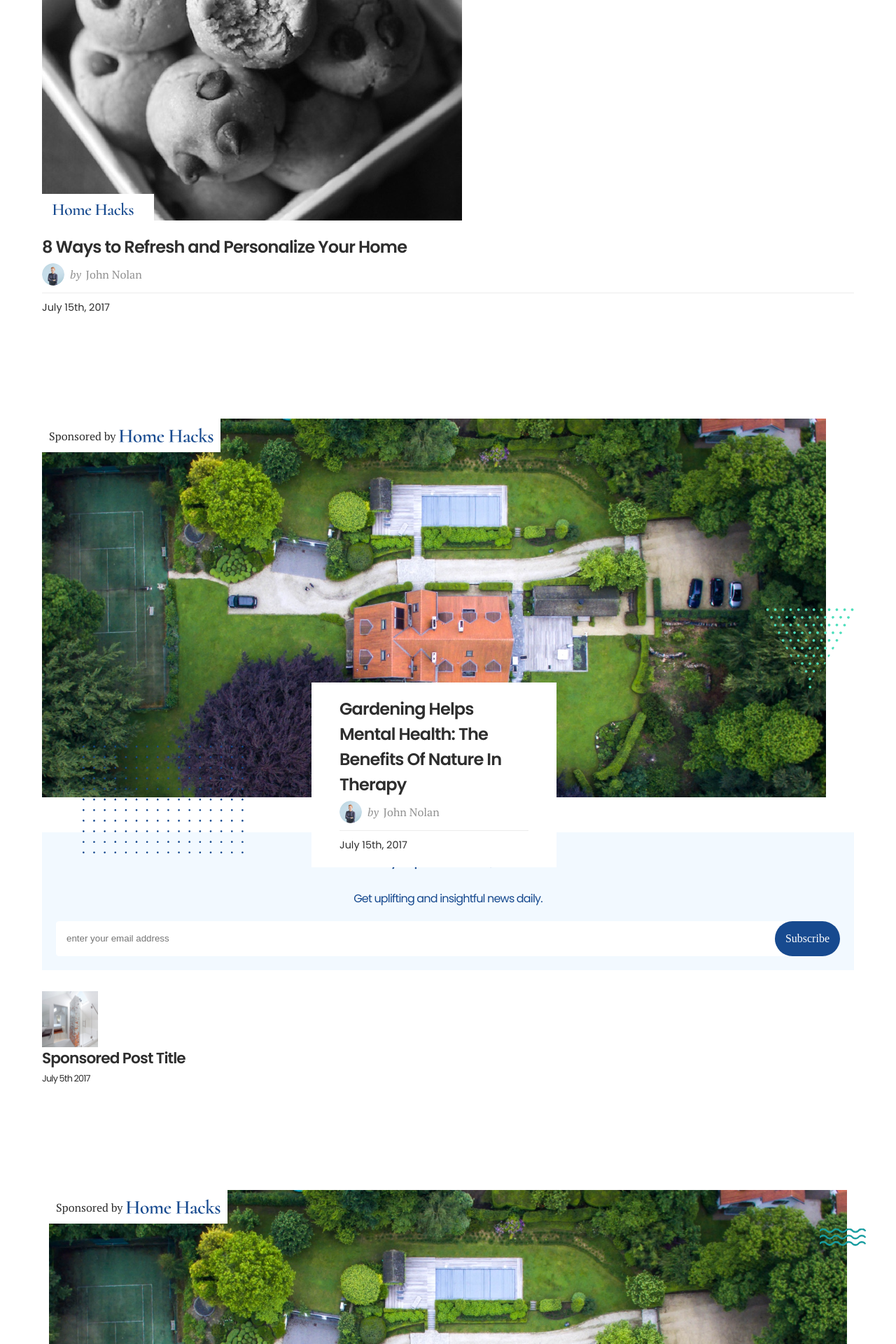
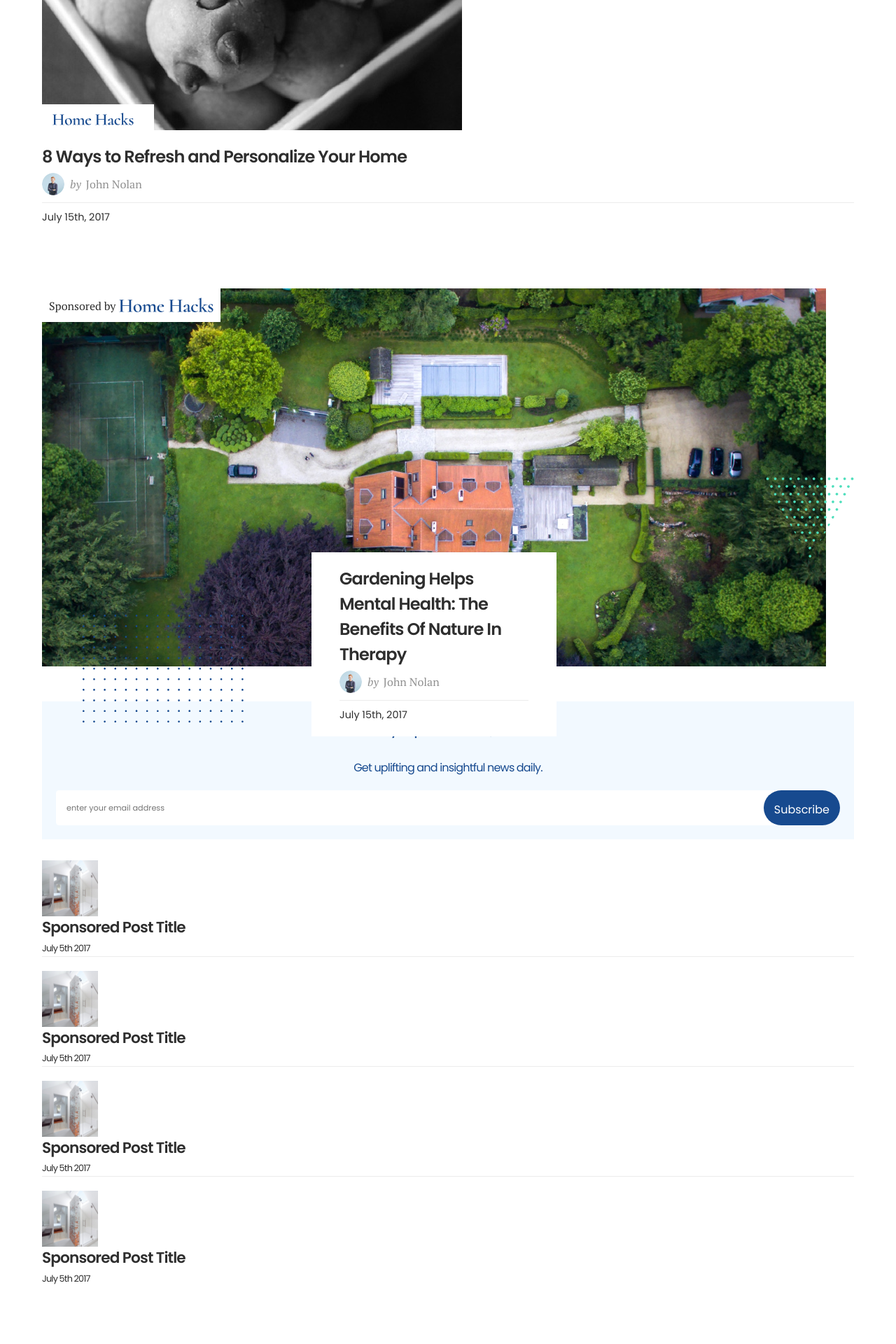
Before and after one commit to lmosele/templates1, a PHP site: page /sbly-index.php in a window 1280 px wide; the page is wider, and only the part inside the window is pictured. Shown: the part 3480-5400 px from the top of that part at 70% size. Run offline with PHP 8.4, Linux system fonts and the light colour scheme; style sheets or scripts are compiled from the project's sources; some libraries are stand-ins or nearby versions; some web fonts are replaced.

Commit message:
Style changes

```diff
--- a/sbly-index.php
+++ b/sbly-index.php
@@ -202,6 +202,51 @@
 				<div class="col-md-12 col-sm-6 col-xs-12">
 					<ul class="recommended-posts">
 						<!-- will probably need some sort of CMS logic to limit listings here -->
+						<li class="post-listing">
+							<div class="row">
+								<div class="post-image-container col-xs-2">
+									<a href="#{post link}" class="post-image" alt="{post title}">
+										<img src="./dist/img/photos/listing1.png">
+									</a>
+								</div>
+								<div class="post-details col-xs-10">
+									<a href="#{post link}" class="post-title">
+										<h3>Sponsored Post Title</h3>
+									</a>
+									<span class="post-crumb-datetime">July 5th 2017</span>
+								</div>
+							</div>
+						</li>
+						<li class="post-listing">
+							<div class="row">
+								<div class="post-image-container col-xs-2">
+									<a href="#{post link}" class="post-image" alt="{post title}">
+										<img src="./dist/img/photos/listing1.png">
+									</a>
+								</div>
+								<div class="post-details col-xs-10">
+									<a href="#{post link}" class="post-title">
+										<h3>Sponsored Post Title</h3>
+									</a>
+									<span class="post-crumb-datetime">July 5th 2017</span>
+								</div>
+							</div>
+						</li>
+						<li class="post-listing">
+							<div class="row">
+								<div class="post-image-container col-xs-2">
+									<a href="#{post link}" class="post-image" alt="{post title}">
+										<img src="./dist/img/photos/listing1.png">
+									</a>
+								</div>
+								<div class="post-details col-xs-10">
+									<a href="#{post link}" class="post-title">
+										<h3>Sponsored Post Title</h3>
+									</a>
+									<span class="post-crumb-datetime">July 5th 2017</span>
+								</div>
+							</div>
+						</li>
 						<li class="post-listing">
 							<div class="row">
 								<div class="post-image-container col-xs-2">
--- a/src/styles/_about.scss
+++ b/src/styles/_about.scss
@@ -19,8 +19,8 @@
 }
 
 .about-blue-section {
-	padding-top: $nav-height*2;
-	padding-bottom: $nav-height;
+	padding-top: $nav-height*1.5;
+	padding-bottom: $nav-height/2;
 	background-color: $blueBG;
 	.about-header {
 		position: relative;
@@ -43,7 +43,7 @@
 		.about-page-title {
 			font-weight: 700;
 			font-size: 3em;
-			letter-spacing: .1em;
+			letter-spacing: .04em;
 			margin-top: 10px;
 		}
 	}
@@ -186,6 +186,6 @@
 		text-align: center;
 		color: $blue;
 		font-size: 1.5em;
-
+		font-weight: 700;
 	}
 }
--- a/src/styles/_article.scss
+++ b/src/styles/_article.scss
@@ -76,6 +76,8 @@
 }
 .content-details-container {
 	position: relative;
+	margin: 0 auto;
+	max-width: 910px;
 	.content-title {
 		font-weight: 700;
 		margin-bottom: 20px;
@@ -96,19 +98,21 @@
 }
 
 .content-article {
-	font-size: $fontbase;
+	font-size: 1.125em;
 	color: $black;
-	line-height: 2em;
+	line-height: 1.875em;
 	.article-text-subheader,
 	.article-text-foreword {
 		font-family: $headline;
-		font-size: 1.3em;
+		font-size: 1.5em;
 	}
 	.article-text-subheader {
+		font-weight: 700;
 		line-height: 2em;
 	}
 	.article-text-foreword {
 		font-weight: 700;
+		line-height: 2.188em;
 	}
 	.article-media {
 		position: relative;
--- a/src/styles/_category.scss
+++ b/src/styles/_category.scss
@@ -2,7 +2,7 @@
 	@include inner-padding($globalpadding);
 	background-color: $tanBG;
 	padding-top: ($nav-height*1.2);
-  padding-bottom: $nav-height;
+  padding-bottom: $nav-height/2;
 }
 
 .category-callout,
@@ -65,9 +65,9 @@
   &:active,
   &:focus {
   	transition: all .2s ease-in;
-    -webkit-box-shadow: 0px 10px 20px 0px rgba(0,0,0,0.28);
-		-moz-box-shadow: 0px 10px 20px 0px rgba(0,0,0,0.28);
-		box-shadow: 0px 10px 20px 0px rgba(0,0,0,0.28);
+    -webkit-box-shadow: 0px 10px 20px 0px rgba(0,0,0,0.15);
+		-moz-box-shadow: 0px 10px 20px 0px rgba(0,0,0,0.15);
+		box-shadow: 0px 10px 20px 0px rgba(0,0,0,0.15);
   }
 }
 
--- a/src/styles/_footer.scss
+++ b/src/styles/_footer.scss
@@ -11,6 +11,9 @@ footer {
 	.footer-legal-links {
 		padding-top: 40px;
 		border-top: 1px solid rgba(255,255,255,0.4);
+		.nav-link a {
+			font-family: $nav;
+		}
 	}
 	.brand-logo {
     .logo-relieved path {
--- a/src/styles/_navbar.scss
+++ b/src/styles/_navbar.scss
@@ -3,6 +3,7 @@
   position: fixed;
   width: 100%;
   z-index: $z10;
+  border-bottom: 1px solid $lightgray;
   .home-nav-container {
     @include inner-padding($globalpadding);
     height: $nav-height;
@@ -18,7 +19,7 @@
     opacity: 0;
   }
   &.relieved-logo img {
-    max-width: 80%;
+    min-height: 48px;
   }
 }
 .home-nav-icons {
--- a/src/styles/_shared.scss
+++ b/src/styles/_shared.scss
@@ -1,13 +1,12 @@
 // Section Styling
 .section {
   @include inner-padding($globalpadding);
-  padding-top: 4rem;
-  padding-bottom: 4rem;
-  // background-color: gray;
+  padding-top: 2.2rem;
+  padding-bottom: 2.2rem;
   .section-title {
     margin-bottom: 2rem;
     text-align: center;
-    font-weight: 900;
+    font-weight: 700;
     letter-spacing: 0.02em;
   }
   .pattern-background {
@@ -37,7 +36,7 @@
 }
 .post-title {
   h1, h2 {
-    font-weight: 900;
+    font-weight: 700;
   }
   h3, h4, h5 {
     font-weight: 600;
@@ -47,7 +46,7 @@
   h1 {
     padding-top: 10px;
     padding-bottom: 10px;
-    font-weight: 900;
+    font-weight: 700;
     &:hover {
       color: $orange;
     }
@@ -381,8 +380,8 @@
 
 .splash {
   @include inner-padding($globalpadding);
-  padding-top: ($nav-height*2);
-  padding-bottom: $nav-height;
+  padding-top: ($nav-height*1.5);
+  padding-bottom: $nav-height/2;
   overflow:inherit;
   .splash-container {
     background-color: white;
@@ -442,6 +441,8 @@
   display: flex;
   position: relative;
   .input-group-field {
+    font-family: $headline;
+    font-size: .7em;
     width: 100%;
     height: 50px;
     border-radius: 5px;
@@ -680,7 +681,7 @@
 .content-recommended-posts {
   .subscribe-block {
     margin-top: 0;
-    background-color: #D8D8D8;
+    background-color: $tanBG;
     .subscribe-block-title {
       font-size: 1.2em;
     }
--- a/src/styles/_utils.scss
+++ b/src/styles/_utils.scss
@@ -97,6 +97,7 @@
   box-shadow: none;
   outline-offset: 0;
   outline: none;
+  font-family: $headline;
 }
 
 
```
